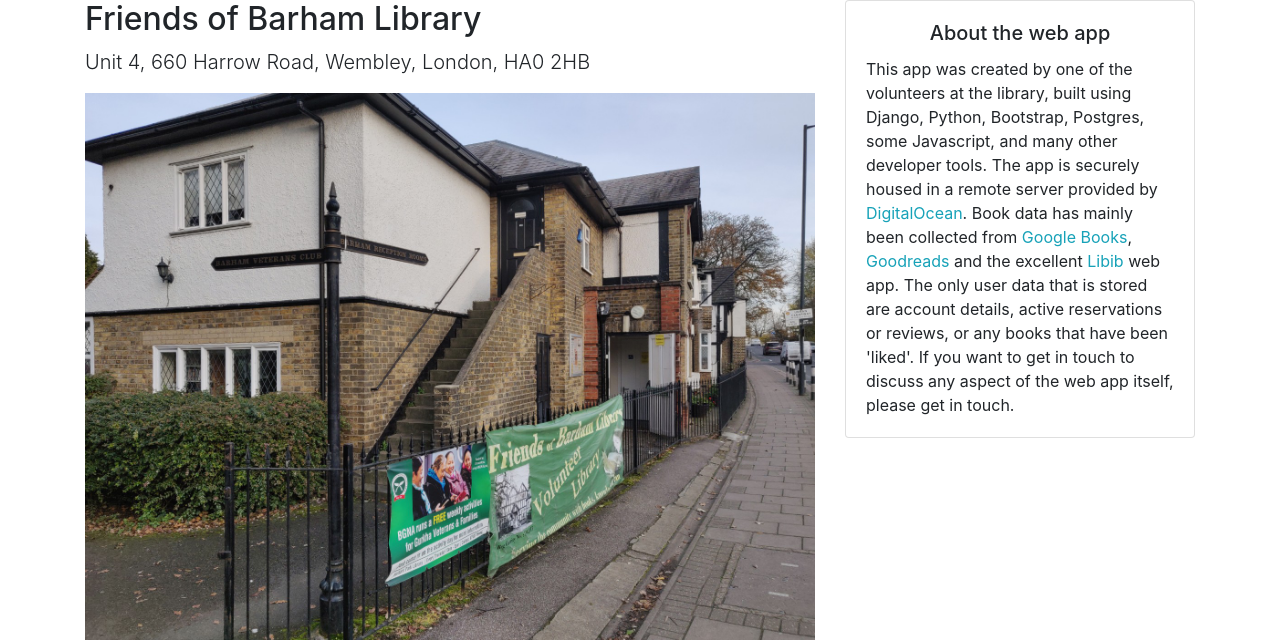
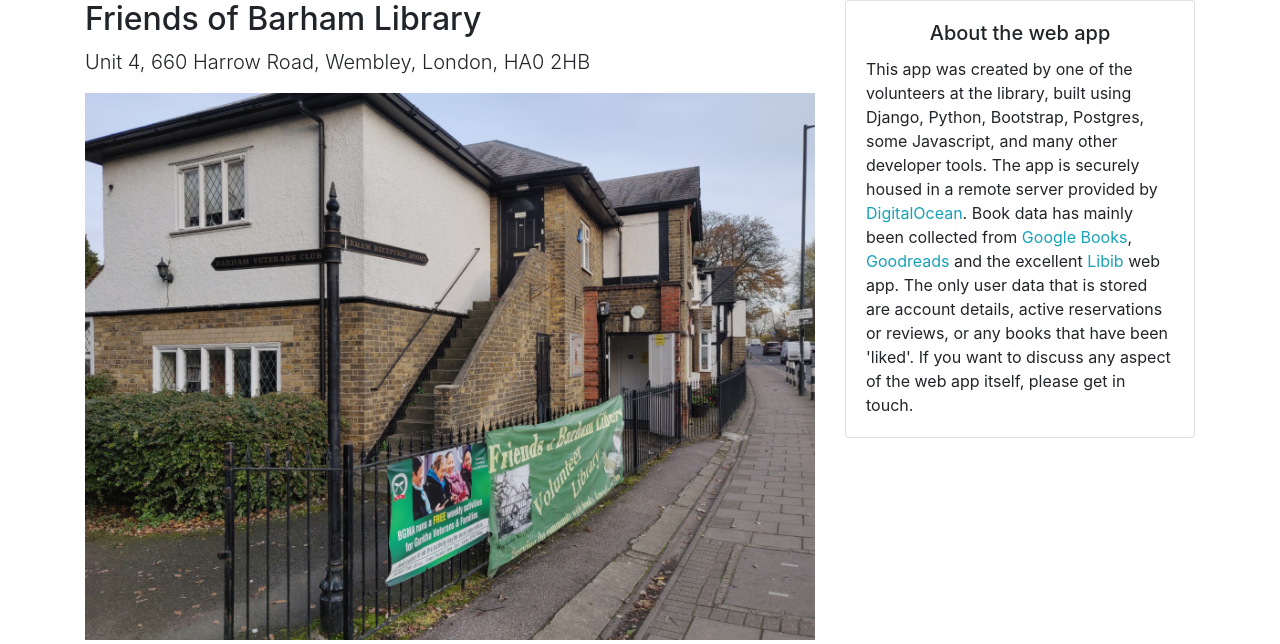
Before and after one commit to shisinbin/barham-books, a Django app: page /about in a window 1280 px wide. Shown: the part 380-1024 px from the top of the page. Run offline with Django 3.2, Linux system fonts and the light colour scheme; some libraries are stand-ins or nearby versions.

Commit message:
minor change in about

```diff
--- a/templates/pages/about.html
+++ b/templates/pages/about.html
@@ -61,7 +61,7 @@
               <!--<h6 class="text-secondary">Val Pinder</h6>-->
               <p class="card-text">
                 This app was created by one of the volunteers at the library, built using Django, Python, Bootstrap, Postgres, some Javascript, and many other developer tools. The app is securely housed in a remote server provided by <a href="http://anonymz.com/?https://www.digitalocean.com/" class="text-info" target="_blank">DigitalOcean</a>.
-                Book data has mainly been collected from <a href="http://anonymz.com/?https://books.google.com/" class="text-info" target="_blank">Google Books</a>, <a href="http://anonymz.com/?https://www.goodreads.com/" class="text-info" target="_blank">Goodreads</a> and the excellent <a href="http://anonymz.com/?https://www.libib.com" class="text-info" target="_blank">Libib</a> web app. The only user data that is stored are account details, active reservations or reviews, or any books that have been 'liked'. If you want to get in touch to discuss any aspect of the web app itself, please get in touch.
+                Book data has mainly been collected from <a href="http://anonymz.com/?https://books.google.com/" class="text-info" target="_blank">Google Books</a>, <a href="http://anonymz.com/?https://www.goodreads.com/" class="text-info" target="_blank">Goodreads</a> and the excellent <a href="http://anonymz.com/?https://www.libib.com" class="text-info" target="_blank">Libib</a> web app. The only user data that is stored are account details, active reservations or reviews, or any books that have been 'liked'. If you want to discuss any aspect of the web app itself, please get in touch.
               </p>
             </div>
           </div>
```
